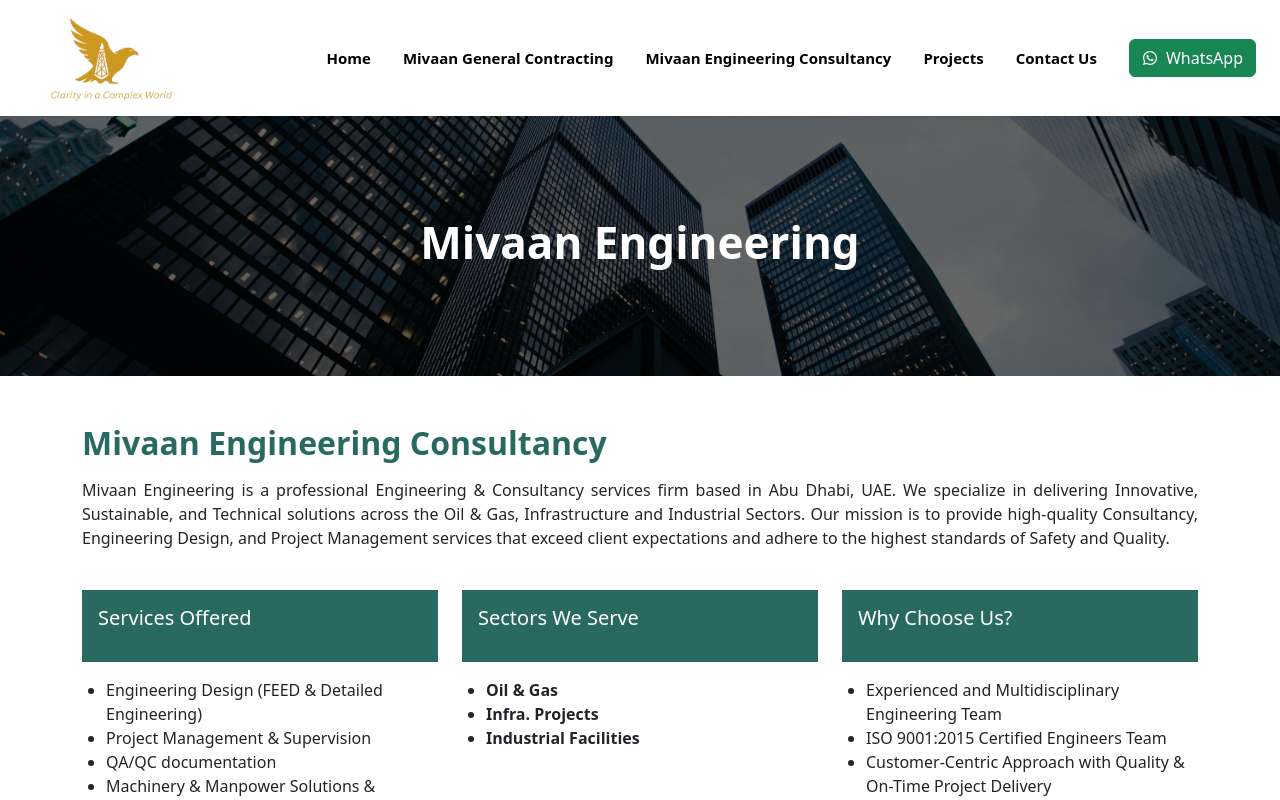
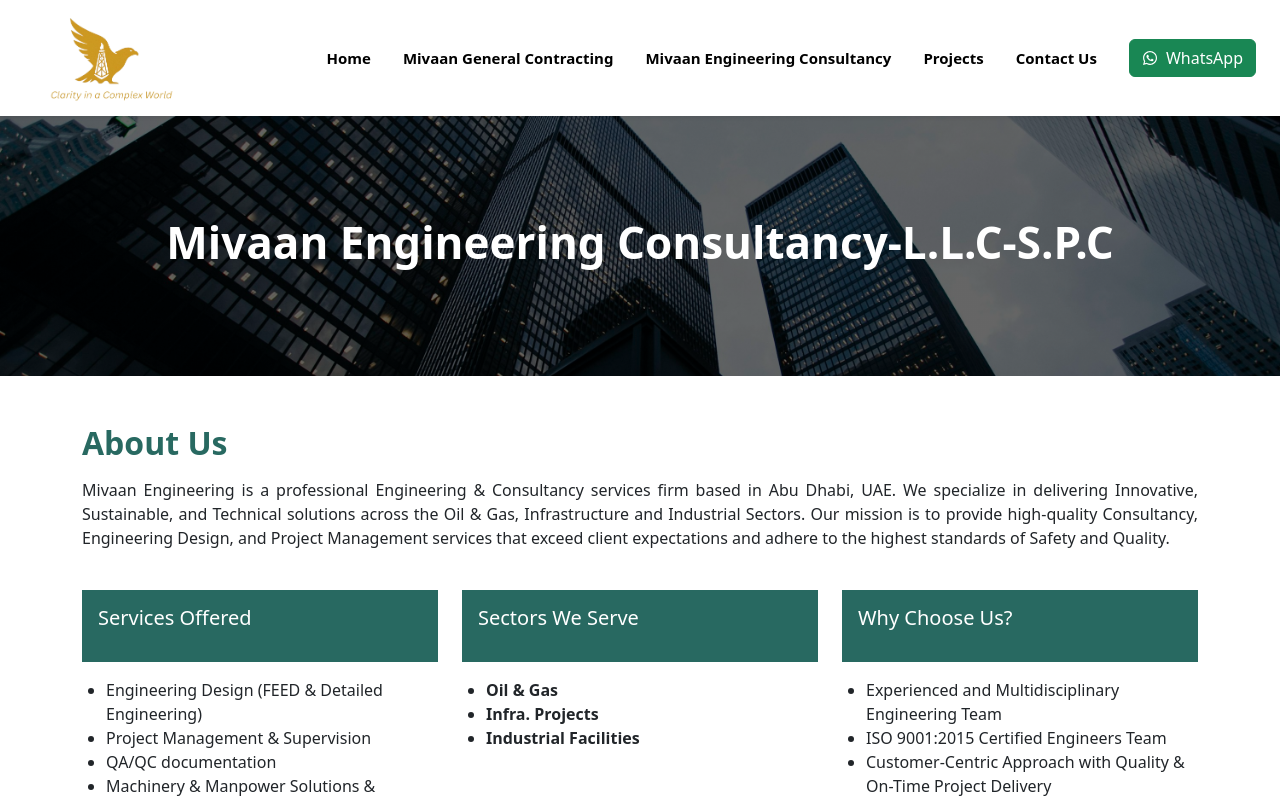
Before and after one commit to mudasarasim/mivaan-engineering-web, a React (Create React App) app: page /MivaanEngineering in a window 1280 px wide. Shown: the top 800 px of the page. Built offline with nearby package versions, Linux system fonts and the light colour scheme.

Commit message:
Changed Titles.

```diff
--- a/src/pages/MivaanEngineering.js
+++ b/src/pages/MivaanEngineering.js
@@ -20,7 +20,7 @@
                     padding: '80px 0',
                     textAlign: 'center',
                   }}>
-                  <h2>Mivaan Engineering</h2>
+                  <h2>Mivaan Engineering Consultancy-L.L.C-S.P.C</h2>
                 </div>
               </div>
             </div>
@@ -32,7 +32,7 @@
       <section className="container my-5 ">
         <div className="row">
           <div className="col">
-            <h2 className="text-teal fw-bold mb-3">Mivaan Engineering Consultancy</h2>
+            <h2 className="text-teal fw-bold mb-3">About Us</h2>
             <p style={{ textAlign: "justify" }}>
               Mivaan Engineering is a professional Engineering & Consultancy services firm based in Abu Dhabi, UAE. We specialize in delivering Innovative, Sustainable, and Technical solutions across the Oil & Gas, Infrastructure and Industrial Sectors. Our mission is to provide high-quality Consultancy, Engineering Design, and Project Management services that exceed client expectations and adhere to the highest standards of Safety and Quality.
             </p>
```
